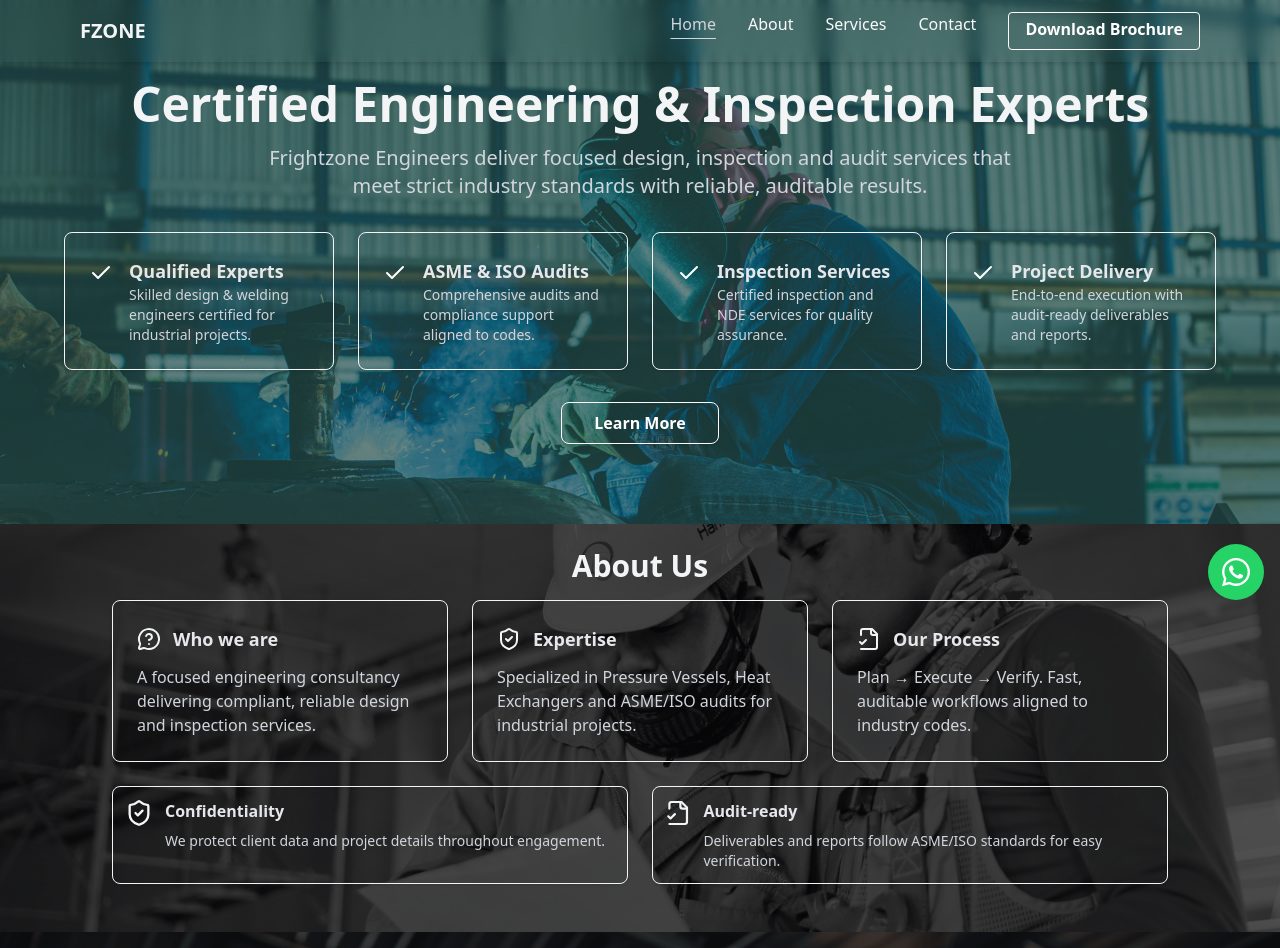
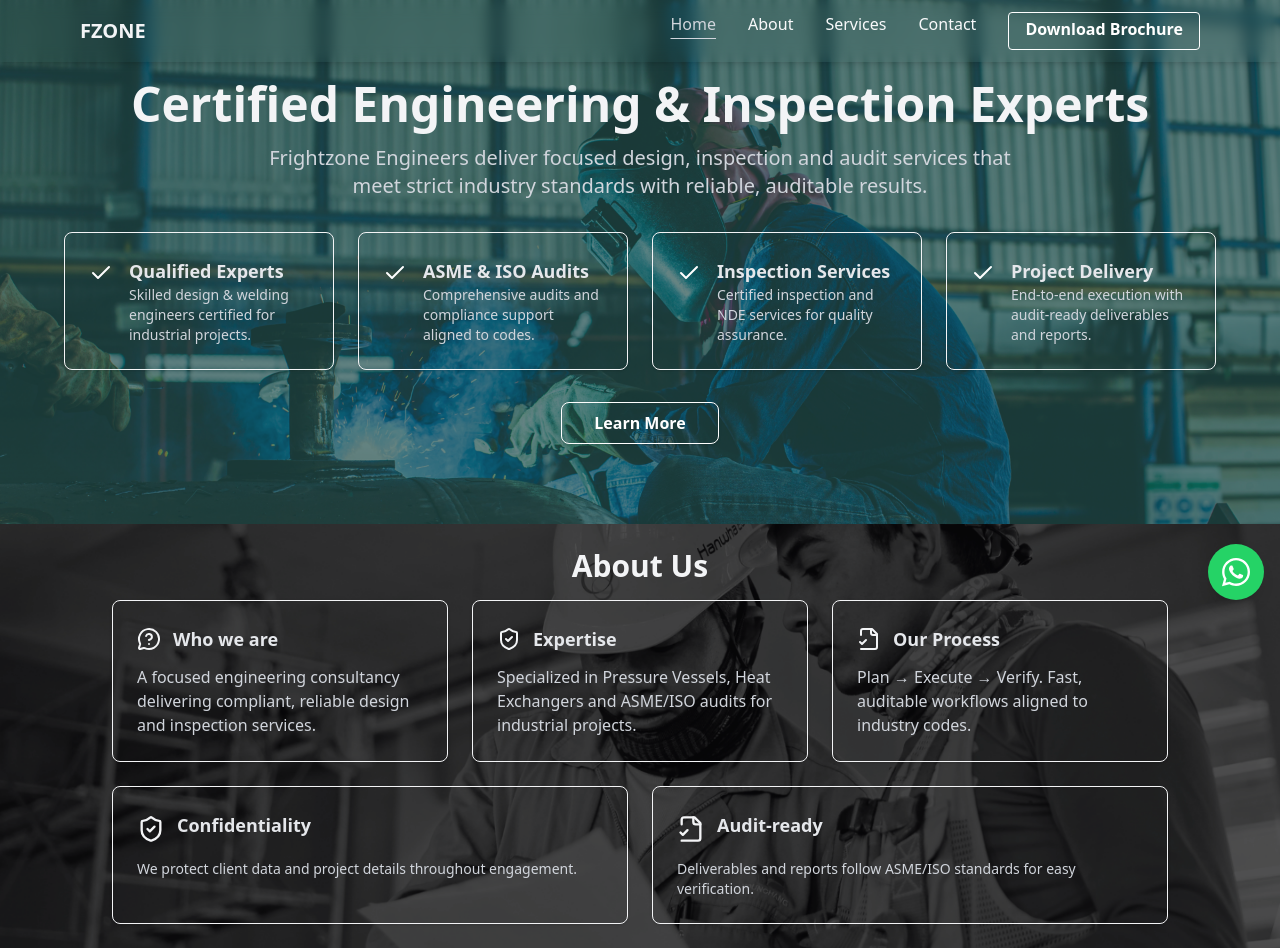
Before and after one commit to harrish65/Fzone, a React (Vite) app: page / in a window 1280 px wide. Shown: the top 948 px of the page. Built offline with nearby package versions, Linux system fonts and the light colour scheme.

Commit message:
ui-fixes

```diff
--- a/src/components/About.tsx
+++ b/src/components/About.tsx
@@ -101,7 +101,7 @@ const About = ({
           {renderCards.map((c, idx) => (
             <motion.article
               key={idx}
-              className="p-6 bg-transparent border border-gray-100 hover:border-gray-900 rounded-lg shadow-sm group  hover:bg-white/90  "
+              className="p-6 bg-transparent border border-gray-100 hover:border-gray-900 rounded-lg shadow-sm group  hover:bg-white/90"
               initial="hidden"
               whileInView="visible"
               variants={zoomInVariants}
@@ -125,20 +125,22 @@ const About = ({
             <motion.div
               key={i}
               // Fixed: Removed 'mt-2' which was causing misalignment inside the grid
-              className="flex items-start gap-3 bg-transparent border hover:text-gray-900 border-gray-100 hover:bg-white/90  rounded-lg p-3 group shadow-sm"
+              className=" bg-transparent border hover:text-gray-900 border-gray-100 hover:bg-white/90  rounded-lg p-6 group shadow-sm"
               initial="hidden"
               whileInView="visible"
               variants={zoomInVariants}
             >
+               <div className="flex items-center gap-3 mb-3">
               {s.icon}
-              <div>
-                <h2 className="font-bold text-gray-200 group-hover:text-gray-800 pb-2">
+
+                <h2 className="text-lg font-bold text-gray-200 group-hover:text-gray-800 pb-2">
                   {s.title}
                 </h2>
+                </div>
                 <p className="text-sm text-gray-300 group-hover:text-gray-700">
                   {s.text}
                 </p>
-              </div>
+
             </motion.div>
           ))}
         </div>
--- a/src/components/Header.tsx
+++ b/src/components/Header.tsx
@@ -116,7 +116,7 @@ const Header = () => {
       {/* Mobile Menu */}
       {menuOpen && (
         <motion.nav
-          className="md:hidden bg-yellow-100 border-t shadow-lg"
+          className="md:hidden bg-transparent backdrop:backdrop-blur-2xl border-t shadow-lg"
 
         >
           <div className="flex flex-col items-center px-4 py-2 gap-4">
@@ -134,8 +134,8 @@ const Header = () => {
                   href={link.href}
                   className={`font-medium transition-colors ${
                     isActive
-                      ? "text-blue-700"
-                      : "text-gray-700 hover:text-blue-700"
+                      ? "text-white"
+                      : "text-gray-300 hover:text-white"
                   }`}
                   onClick={() => setMenuOpen(false)}
                 >
```
